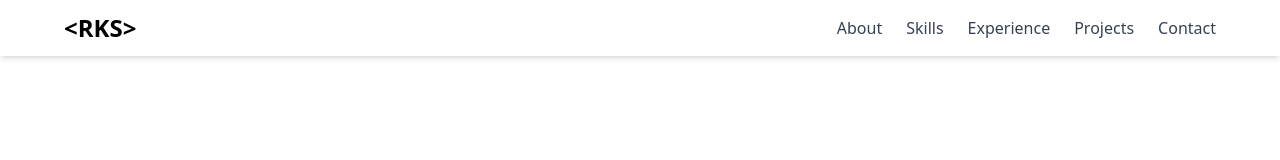
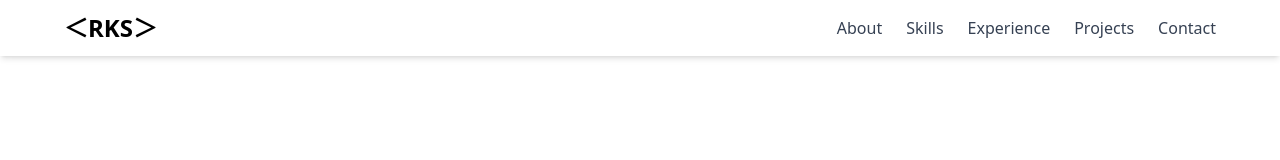
Before and after one commit to RV-React-Projects/ranvijay_portfolio, a Next.js app: page / in a window 1280 px wide. Shown: the top 160 px of the page. Built offline with nearby package versions, Linux system fonts and the light colour scheme.

Commit message:
fixed the gh-pages deploy css issue

```diff
--- a/src/components/layout/Header.tsx
+++ b/src/components/layout/Header.tsx
@@ -23,7 +23,7 @@ export default function Header() {
         <Link
           href="#"
           className="text-2xl font-bold text-black hover:text-gray-700 transition-colors duration-200 text-center">
-          &lt;RKS&gt;
+          ＜RKS＞
         </Link>
 
         <nav className="hidden md:flex space-x-6">
--- /dev/null
+++ b/tailwind.config.js
@@ -0,0 +1,6 @@
+content: [
+  './pages/**/*.{js,ts,jsx,tsx,mdx}', // if using pages directory
+  './components/**/*.{js,ts,jsx,tsx,mdx}', // all components directory
+  './app/**/*.{js,ts,jsx,tsx,mdx}', // if using app directory
+  './styles/**/*.{css,scss}',
+];
```
Also changed, not shown: package.json (+2 -7 lines), 1 other file (tests, documents, lock files or other folders).
